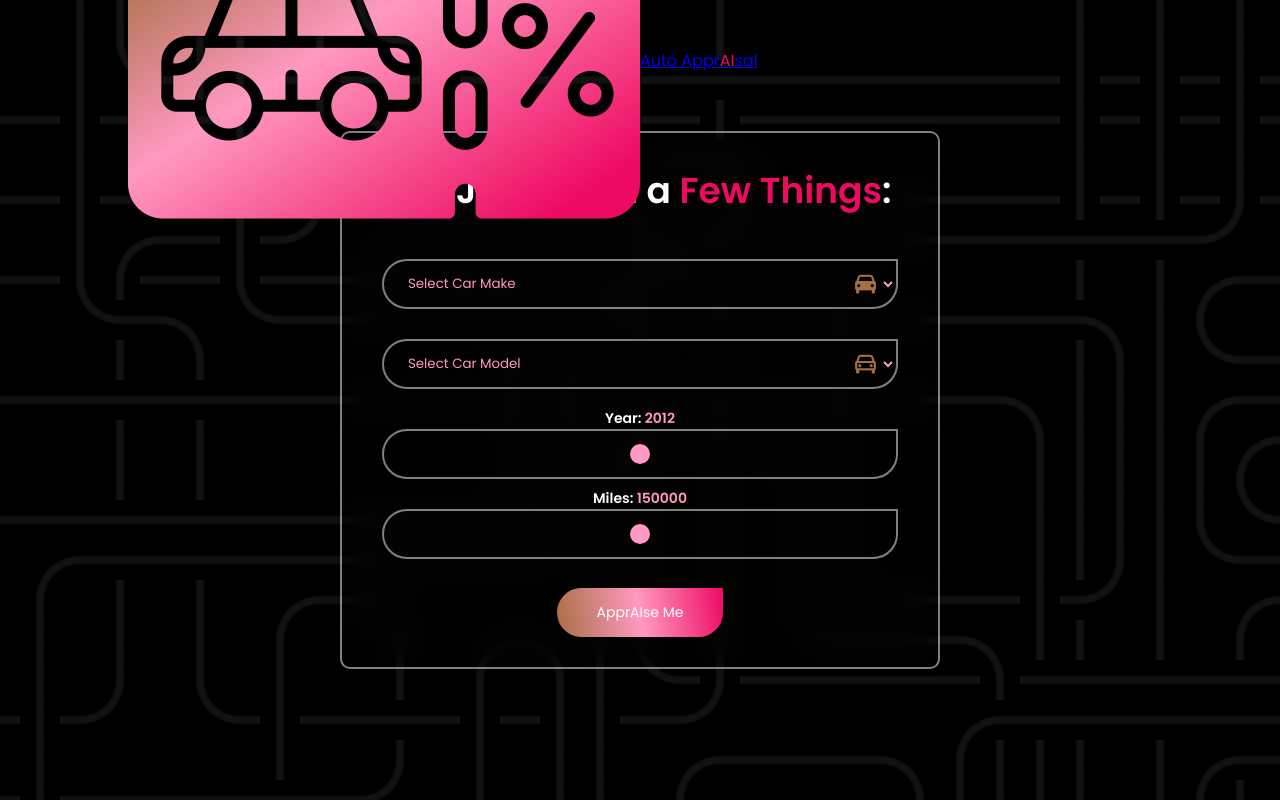
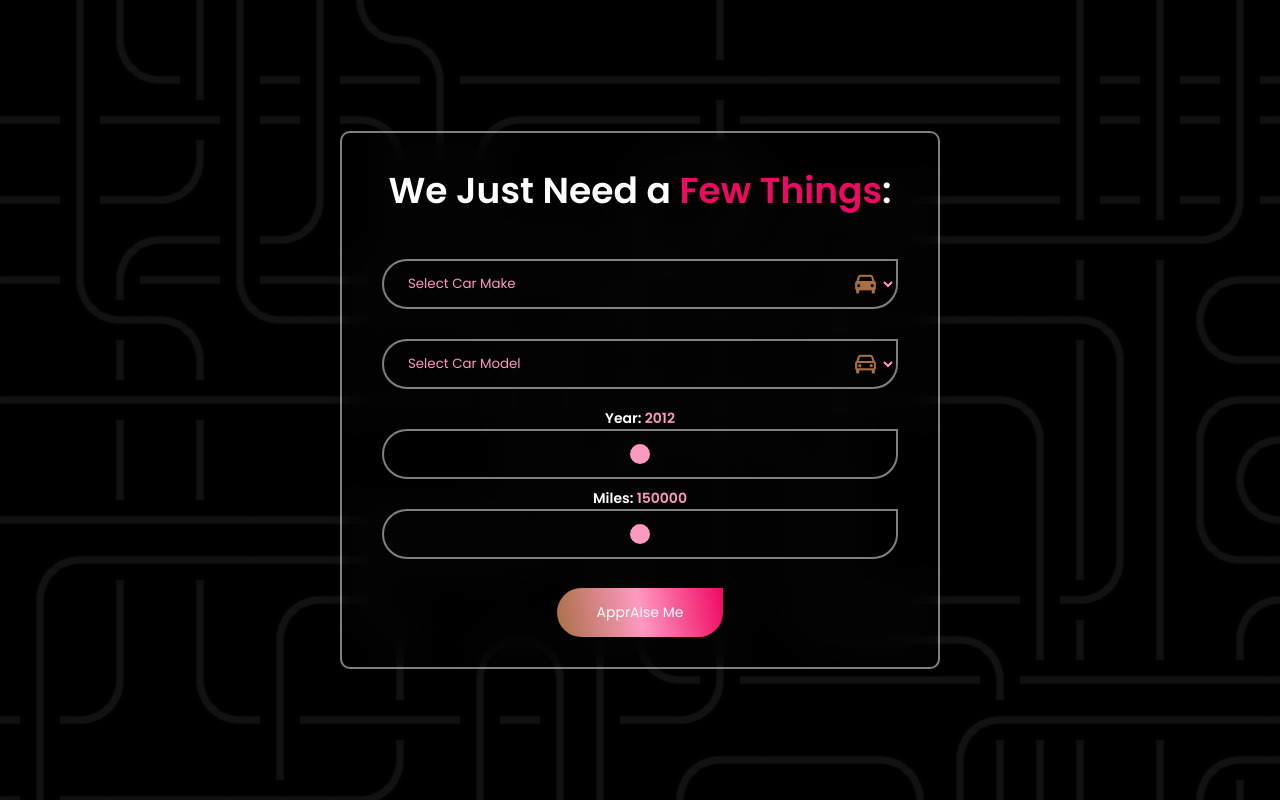
Before and after one commit to alejgonza04/auto-appraisal, a Flask app: page /home in a window 1280 px wide. Run offline with Flask 3, Linux system fonts and the light colour scheme; parts of the project's set-up code (start-up, migrations or seed data) failed here and were passed over.

Commit message:
Update appraiseme.html

```diff
--- a/templates/appraiseme.html
+++ b/templates/appraiseme.html
@@ -89,10 +89,7 @@
     <div class="hero">
     <nav>
         <a href="{{ url_for('welcome') }}" class="nav-link">
-        <div class="nav-container">
-                <img class="logo" src="{{ url_for('static', filename='icons/discount.png') }}">
-                <span class="logo-text">Auto Appr<span class="highlight">AI</span>sal</span>
-        </div>
+
     </a>
     </nav>
    <div class="wrapper fade-in">
```
